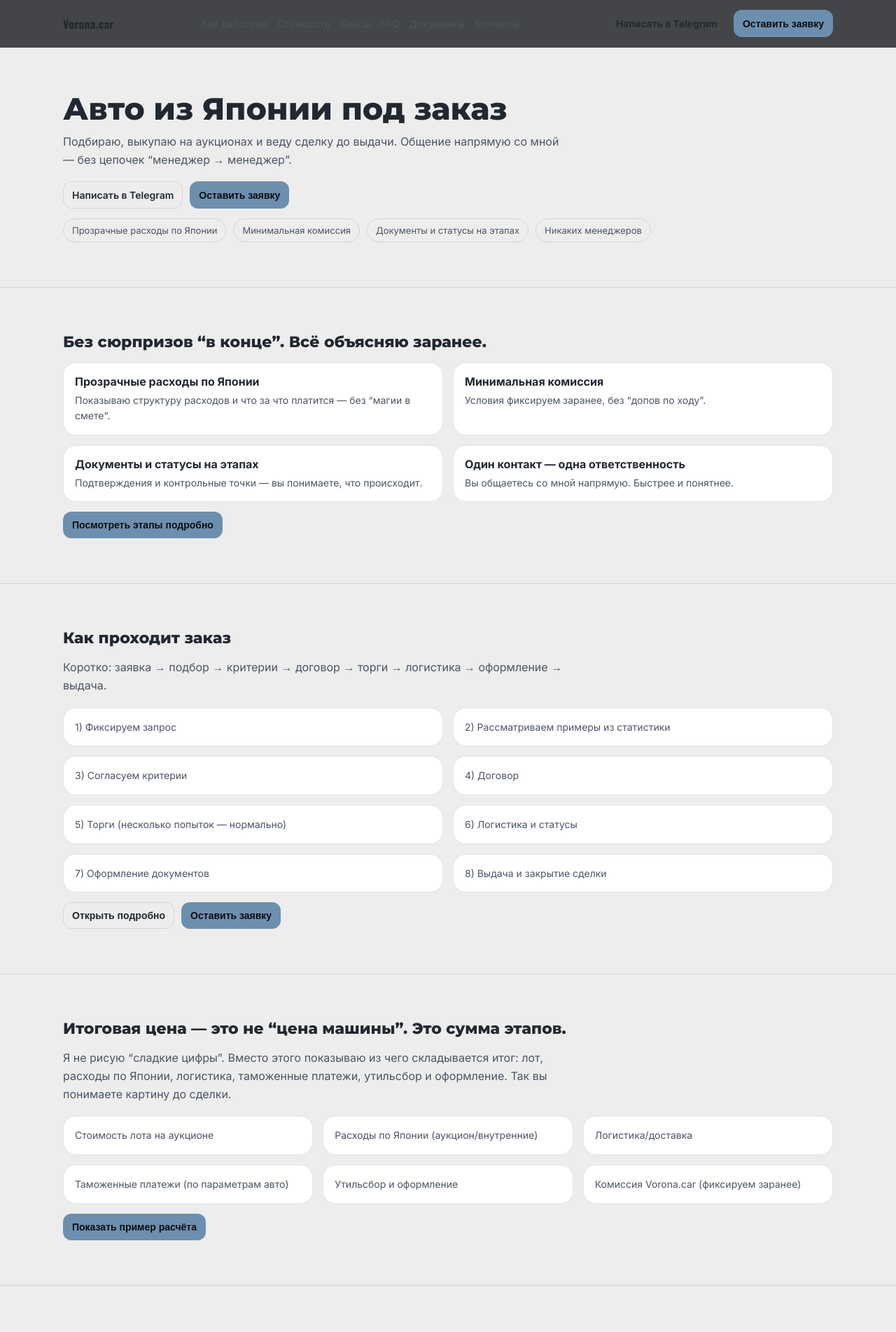
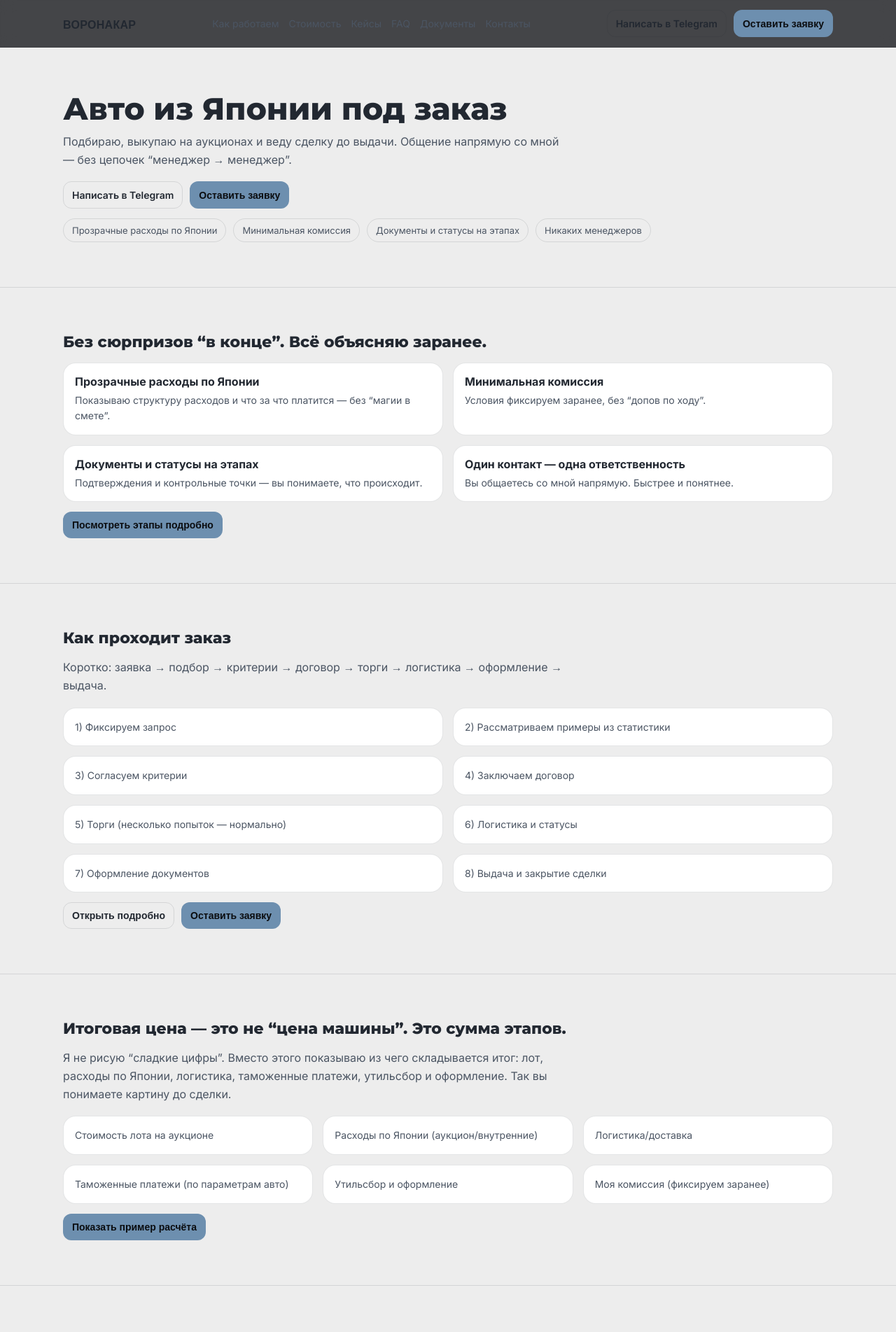
Before and after one commit to melehaha/vorona-site, a Next.js app: page / in a window 1280 px wide. Shown: the top 1903 px of the page at 70% size. Built offline with nearby package versions, Linux system fonts and the light colour scheme.

Commit message:
Update brand name and footer information

```diff
--- a/src/app/page.tsx
+++ b/src/app/page.tsx
@@ -241,7 +241,7 @@ export default function Page() {
       {/* Header */}
       <div className="header">
         <div className="container headerInner">
-          <div className="brand">Vorona.car</div>
+          <div className="brand">ВОРОНАКАР</div>
 
           <nav className="nav" aria-label="Навигация">
             <a href="#steps">Как работаем</a>
@@ -331,7 +331,7 @@ export default function Page() {
               "1) Фиксируем запрос",
               "2) Рассматриваем примеры из статистики",
               "3) Согласуем критерии",
-              "4) Договор",
+              "4) Заключаем договор",
               "5) Торги (несколько попыток — нормально)",
               "6) Логистика и статусы",
               "7) Оформление документов",
@@ -370,7 +370,7 @@ export default function Page() {
               "Логистика/доставка",
               "Таможенные платежи (по параметрам авто)",
               "Утильсбор и оформление",
-              "Комиссия Vorona.car (фиксируем заранее)",
+              "Моя комиссия (фиксируем заранее)",
             ].map((t) => (
               <div className="card" key={t}>
                 <div className="cardText">{t}</div>
@@ -467,7 +467,35 @@ export default function Page() {
             <br />
             Город: Владивосток (работаю с заказами по РФ)
           </p>
-
+<div className="card" style={{ marginTop: 12 }}>
+  <div className="cardTitle">Ссылки</div>
+  <div className="cardText" style={{ display: "grid", gap: 8, marginTop: 8 }}>
+    <div>
+      <span className="kbd">Instagram</span>{" "}
+      <a href="https://instagram.com/vorona.car" target="_blank" rel="noreferrer">
+        @vorona.car
+      </a>
+    </div>
+    <div>
+      <span className="kbd">YouTube</span>{" "}
+      <a href="https://www.youtube.com/@VORONACAR" target="_blank" rel="noreferrer">
+        Обзоры (канал)
+      </a>
+    </div>
+    <div>
+      <span className="kbd">VK</span>{" "}
+      <a href="https://vk.com/meleshkoilia" target="_blank" rel="noreferrer">
+        Ссылка на VK
+      </a>
+    </div>
+    <div>
+      <span className="kbd">TG-бот</span>{" "}
+      <a href="https://t.me/voronacar_bot" target="_blank" rel="noreferrer">
+        Ссылка на бот
+      </a>
+    </div>
+  </div>
+</div>
           <div className="btnRow">
             <a className="btn" href={`https://t.me/${TG}`} target="_blank" rel="noreferrer">
               Написать в Telegram
@@ -479,7 +507,7 @@ export default function Page() {
         </div>
       </section>
 
-      <div className="container footer">© {new Date().getFullYear()} Vorona.car</div>
+      <div className="container footer">© {new Date().getFullYear()} ВОРОНАКАР | ИП Мелешко Илья Андреевич</div>
 
       {/* Modals */}
       <Modal title="Оставить заявку" open={openLead} onClose={() => setOpenLead(false)}>
@@ -492,7 +520,7 @@ export default function Page() {
             <li>Фиксируем запрос (что важно / что точно не подходит).</li>
             <li>Рассматриваем примеры из статистики (что реально покупается в бюджет).</li>
             <li>Согласуем критерии и стратегию ставок.</li>
-            <li>Договор.</li>
+            <li>Заключаем договор.</li>
             <li>Торги (несколько попыток — нормально).</li>
             <li>Логистика и статусы.</li>
             <li>Оформление документов.</li>
@@ -522,7 +550,7 @@ export default function Page() {
             <li>Таможенные платежи</li>
             <li>Утильсбор / оформление</li>
             <li>Документы (если требуется)</li>
-            <li>Комиссия Vorona.car</li>
+            <li>Моя комиссия</li>
           </ul>
 
           <div style={{ marginTop: 12 }}>
```
